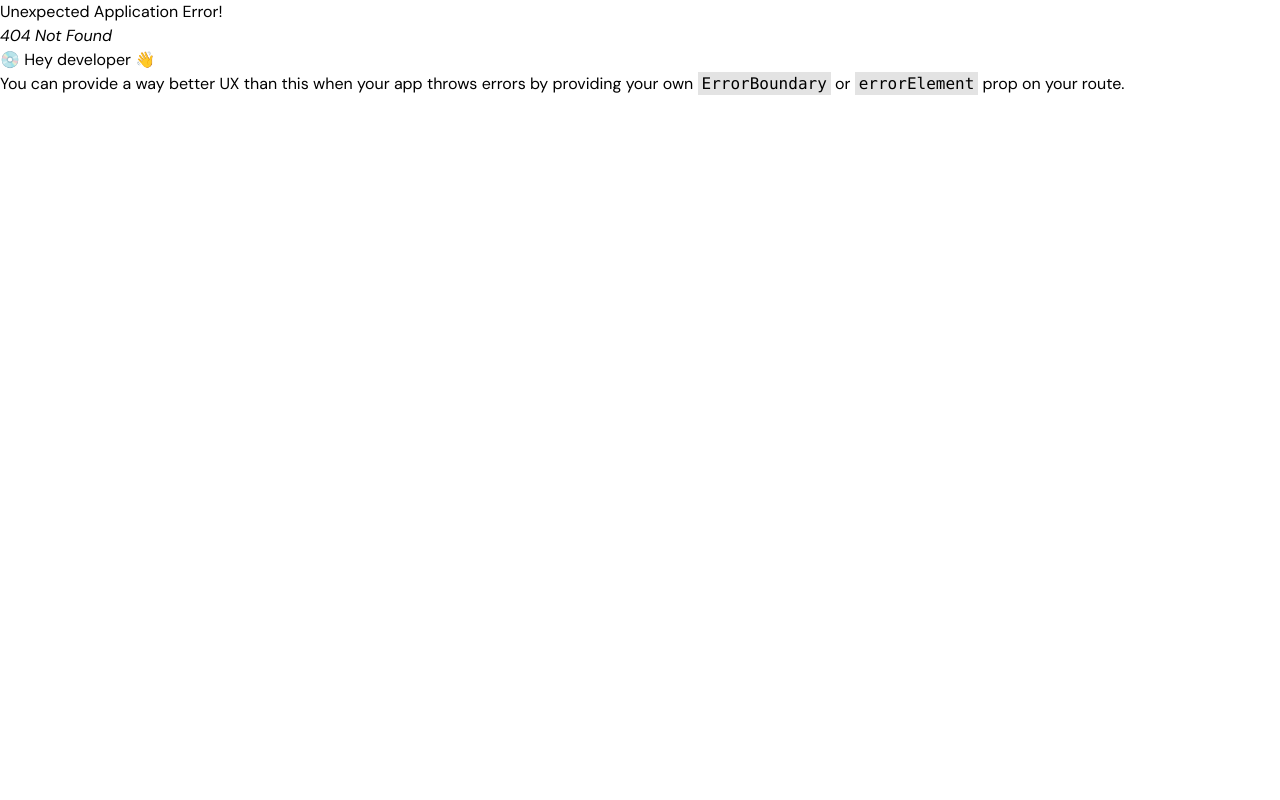
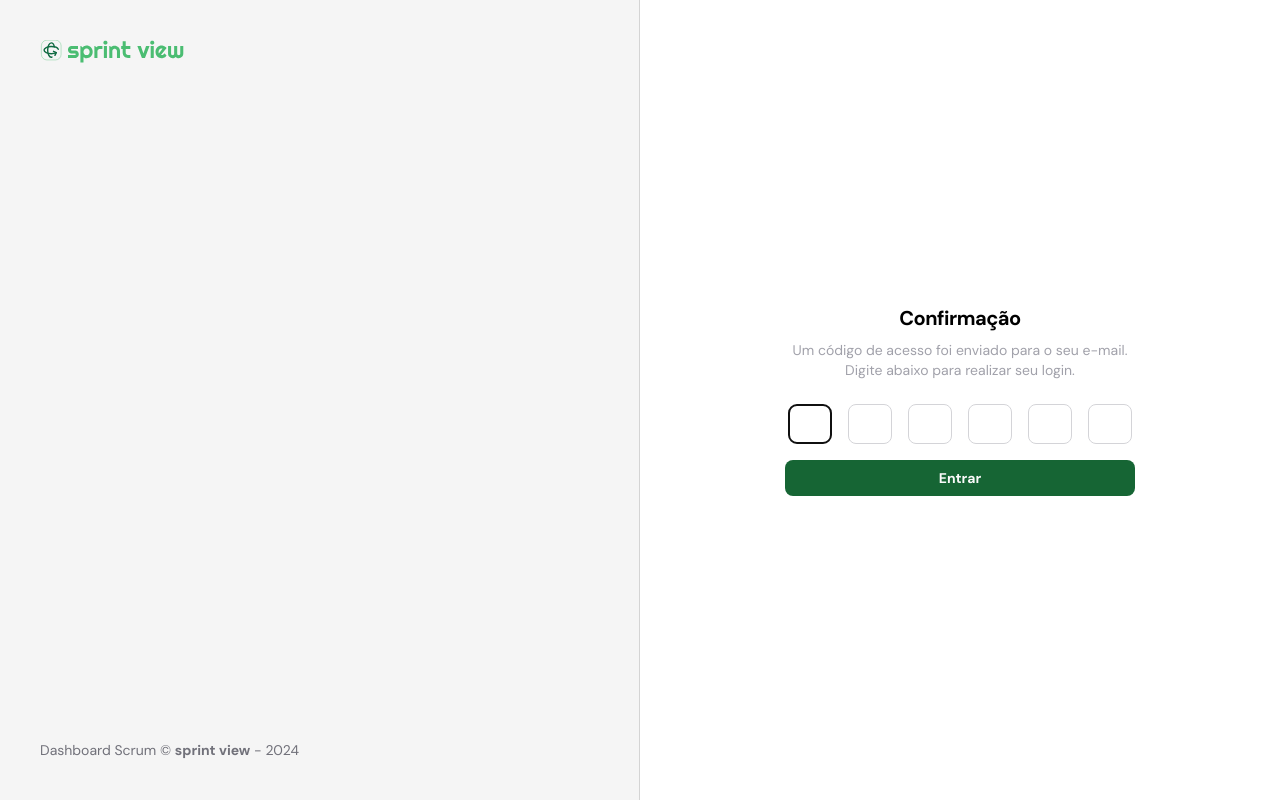
Before and after one commit to maarcos4g/sprint-view-app, a React (Vite) app: page /confirm-code in a window 1280 px wide. Before the commit this address had no page. Built offline with nearby package versions, Linux system fonts and the light colour scheme.

Commit message:
feat: confirm code page

```diff
--- a/index.html
+++ b/index.html
@@ -3,7 +3,7 @@
 
 <head>
   <meta charset="UTF-8" />
-  <link rel="icon" type="image/svg+xml" href="/vite.svg" />
+  <link rel="icon" type="image/svg+xml" href="/logo.svg" />
   <meta name="viewport" content="width=device-width, initial-scale=1.0" />
 
   <!-- fonts -->
--- a/src/components/button.tsx
+++ b/src/components/button.tsx
@@ -2,14 +2,14 @@ import { ComponentProps } from "react";
 import { clsx } from 'clsx'
 
 interface ButtonProps extends ComponentProps<"button"> {
-  variant: "default" | "outline"
+  variant?: "default" | "outline"
 }
 
-export function Button({ children, variant, ...props }: ButtonProps) {
+export function Button({ children, variant = 'default', ...props }: ButtonProps) {
   return (
     <button
       className={clsx("w-full py-2 rounded-lg font-bold text-sm flex items-center justify-center gap-3", {
-        'bg-green-800 text-zinc-100 hover:bg-green-900': variant === 'default',
+        'bg-green-800 text-zinc-50 hover:bg-green-900': variant === 'default',
         'border border-green-800 bg-transparent text-green-800': variant === 'outline',
       })}
       {...props}
--- /dev/null
+++ b/src/components/pin-code.tsx
@@ -0,0 +1,78 @@
+import { ChangeEvent, ComponentProps, KeyboardEvent, useEffect, useRef, useState } from "react";
+
+interface PinCodeProps extends ComponentProps<'input'> {
+  lenght: number
+  onComplete: (pin: string) => void
+}
+
+export function PinCode({ lenght, onComplete, ...props }: PinCodeProps) {
+
+  const [otp, setOtp] = useState<string[]>(new Array(lenght).fill(''))
+  const [otpActive, setOtpActive] = useState(0);
+
+  const inputRef = useRef<HTMLInputElement>(null)
+
+  function handleOnChange(event: ChangeEvent<HTMLInputElement>, index: number) {
+    const { value } = event.target
+    const newOtp: string[] = [...otp]
+    newOtp[index] = value.substring(value.length - 1)
+
+    setOtp(newOtp)
+
+    // const isFilled = newOtp.every((digit) => digit !== '');
+    // if (isFilled) {
+    //   const otpValue = newOtp.join('');
+    //   onComplete(otpValue);
+    // }
+
+    setOtpActive(value ? index + 1 : index - 1)
+  }
+
+  function handleOnKeyDown(event: KeyboardEvent<HTMLInputElement>, index: number) {
+    if (event.key === 'Backspace') {
+      if (index > 0 && !otp[index]) {
+        const newOtp = [...otp]
+
+        newOtp[index] = ''
+
+        setOtp(newOtp)
+
+        inputRef.current?.focus()
+
+        setOtpActive(index - 1)
+      }
+    }
+  }
+
+  useEffect(() => {
+    inputRef.current?.focus()
+  }, [otpActive])
+
+  useEffect(() => {
+    const isFilled = otp.every((digit) => digit !== '');
+    if (isFilled) {
+      const otpValue = otp.join('');
+      onComplete(otpValue); // Chama onComplete apenas quando o PIN estiver completo
+    }
+  }, [otp, onComplete]);
+
+  return (
+    <div className="flex gap-4">
+      {otp.map((digit, index) => {
+        return (
+          <input
+            key={index}
+            ref={otpActive === index ? inputRef : null}
+            type="number"
+            maxLength={1}
+            className="w-11 h-10 border border-zinc-300 bg-transparent rounded-lg text-center [appearance:textfield] [&::-webkit-outer-spin-button]:appearance-none [&::-webkit-inner-spin-button]:appearance-none"
+            value={digit}
+            onChange={(event) => handleOnChange(event, index)}
+            onKeyDown={(event) => handleOnKeyDown(event, index)}
+            {...props}
+          />
+        )
+      })}
+    </div>
+  )
+}
--- /dev/null
+++ b/src/pages/auth/confirm-code.tsx
@@ -0,0 +1,45 @@
+import { FormEvent, useState } from "react";
+import { Button } from "../../components/button";
+import { PinCode } from "../../components/pin-code";
+
+export function ConfirmCode() {
+
+  const [otp, setOtp] = useState('')
+
+  function handleOtpComplete(otp: string) {
+    setOtp(otp)
+  }
+
+  async function handleConfirmCode(event: FormEvent) {
+    event.preventDefault()
+
+    console.log(otp)
+  }
+
+  return (
+    <div className="mx-auto flex w-full flex-col justify-center space-y-6 sm:w-[350px]">
+      <div className="flex flex-col space-y-2 text-center">
+        <h1 className="text-xl font-bold tracking-tight">
+          Confirmação
+        </h1>
+        <p className="text-sm text-zinc-400">
+          Um código de acesso foi enviado para o seu e-mail. Digite abaixo para realizar seu login.
+        </p>
+      </div>
+
+      <form onSubmit={handleConfirmCode}>
+        <div className="flex flex-col items-center justify-center gap-4">
+          <PinCode
+            lenght={6}
+            onComplete={handleOtpComplete}
+          />
+          <Button
+            type="submit"
+          >
+            Entrar
+          </Button>
+        </div>
+      </form>
+    </div>
+  )
+}
--- a/src/pages/auth/sign-in.tsx
+++ b/src/pages/auth/sign-in.tsx
@@ -33,7 +33,6 @@ export function SignIn() {
             </div>
 
             <Button
-              variant="default"
               type="submit"
             >
               Continuar
--- a/src/router.tsx
+++ b/src/router.tsx
@@ -4,6 +4,7 @@ import { AuthLayout } from "./pages/layouts/auth"
 
 import { SignIn } from "./pages/auth/sign-in"
 import { Unauthorized } from "./pages/auth/unauthorized"
+import { ConfirmCode } from "./pages/auth/confirm-code"
 
 export const router = createBrowserRouter([
   {
@@ -18,6 +19,10 @@ export const router = createBrowserRouter([
         path: '/unauthorized',
         element: <Unauthorized />
       },
+      {
+        path: '/confirm-code',
+        element: <ConfirmCode />
+      },
     ]
   }
 ])
```
Also changed, not shown: public/logo.svg (added).
